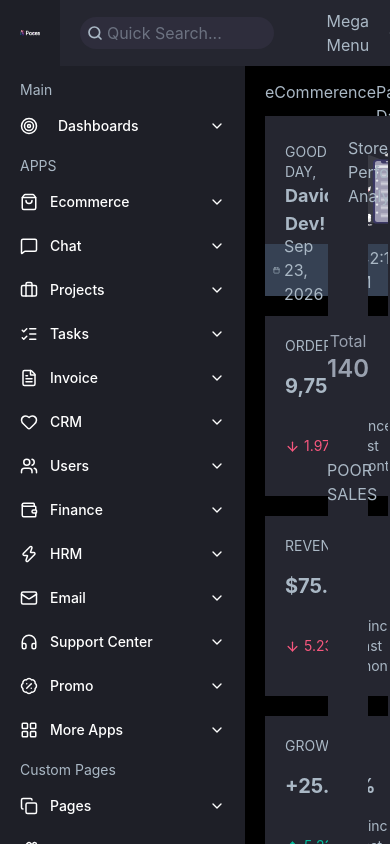
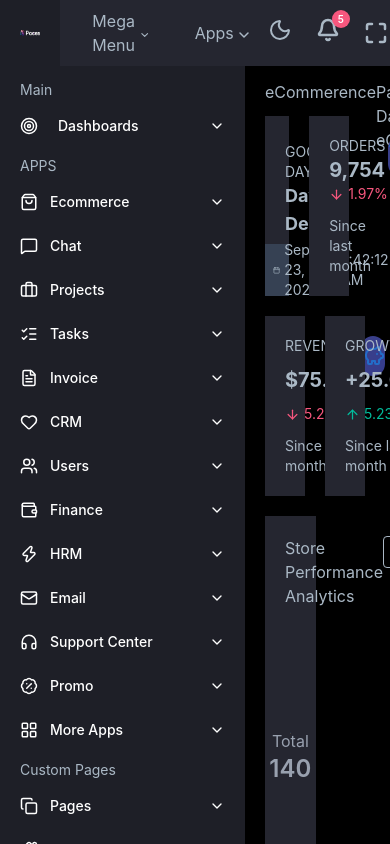
Before and after one commit to Husnainawm/Paces-Ecommerence-Admin-panel, a React (Vite) app: page / in a window 390 px wide. Built offline with nearby package versions, Linux system fonts and the light colour scheme.

Commit message:
XL SIZE Done

```diff
--- a/src/Component/Heros/Dountgraph.jsx
+++ b/src/Component/Heros/Dountgraph.jsx
@@ -24,7 +24,7 @@ const Dountgraph = () => {
 
         const colors =["red","green","blue"]
   return (
-    <div className='w-[26%] bg-backCol p-5'>
+    <div className='w-[48.25%] xl:w-[26%] bg-backCol p-5'>
         <div className='flex justify-between'>
             <p>Store Performance Analytics</p>
             <button className='flex gap-4 items-center h-8 border rounded p-3'><RefreshCw size={16}/>Refresh</button>
--- a/src/Component/Heros/Homepage.jsx
+++ b/src/Component/Heros/Homepage.jsx
@@ -15,7 +15,7 @@ const Homepage = () => {
         <>
         <div className='px-5 h-lvh pt-20 [&::-webkit-scrollbar]:hidden flex flex-1 flex-col gap-2 overflow-y-auto'>
             <Nav />
-            <div className='flex wrap gap-5'>
+            <div className='flex flex-wrap gap-5'>
             <Sectionone />
             <Dountgraph/>
             <WeeklyPerformance/>
--- a/src/Component/Heros/Mapcomponent.jsx
+++ b/src/Component/Heros/Mapcomponent.jsx
@@ -36,7 +36,7 @@ const countries = [
 
 const RevenueByLocations = () => {
   return (
-    <div className="bg-backCol rounded-lg text-gray-300 w-[29%]">
+    <div className="bg-backCol rounded-lg text-gray-300 w-[48%] xl:w-[29%]">
       {/* Header */}
       <div className="flex justify-between items-center px-6 py-5 border-b border-dashed border-gray-700">
         <p className="font-medium">Revenue By Locations</p>
--- a/src/Component/Heros/RecentOrder.jsx
+++ b/src/Component/Heros/RecentOrder.jsx
@@ -69,7 +69,7 @@ const RecentOrders = () => {
   }
 
   return (
-    <div className="bg-backCol rounded-lg text-gray-300 w-[44%]">
+    <div className="bg-backCol rounded-lg text-gray-300 w-full xl:w-[44%]">
       {/* Header */}
       <div className="flex justify-between items-center px-6 py-5">
         <p className="">
--- a/src/Component/Heros/SalesReports.jsx
+++ b/src/Component/Heros/SalesReports.jsx
@@ -26,7 +26,7 @@ const SalesReport = () => {
   const [activeTab, setActiveTab] = useState('Monthly')
 
   return (
-    <div className="bg-backCol rounded-lg text-gray-300 w-[50%]">
+    <div className="bg-backCol rounded-lg text-gray-300 w-full xl:w-[50%]">
       {/* Header + tabs */}
       <div className="flex justify-between items-center px-6 pt-5 border-b border-dashed border-gray-700">
         <p className="pb-4 font-medium">
--- a/src/Component/Heros/Sectionone.jsx
+++ b/src/Component/Heros/Sectionone.jsx
@@ -53,8 +53,8 @@ const Sectionone = () => {
 
     return (
         <>
-            <div className='w-[41%] gap-5 flex flex-wrap'>
-                <div className='h-45 w-80 flex flex-col  bg-backCol ' >
+            <div className='w-full xl:w-[41%] gap-5 flex flex-wrap'>
+                <div className='h-45 w-[23%] xl:w-[47%] flex flex-col  bg-backCol ' >
                     <div className='p-5 pb-0 flex flex-1 justify-between items-center'>
                         <div>
                             <p className='text-sm'>
@@ -64,16 +64,16 @@ const Sectionone = () => {
                                 David Dev!
                             </p>
                         </div>
-                        <img className='h-20' src="public\email-campaign.svg" alt="" />
+                        <img className='h-20 hidden xl:block' src="public\email-campaign.svg" alt="" />
                     </div>
                     <div className='flex justify-between p-2 h-13 bg-gray-700'>
                         <div className='flex items-center gap-1'>
                             <Calendar size={15} />
-                            <p>{today}</p>
+                            <p className='text-sm'>{today}</p>
                         </div>
                         <div className='flex items-center gap-1'>
                             <Clock size={15} />
-                            <p>{time.toLocaleTimeString()}</p>
+                            <p className='text-sm'>{time.toLocaleTimeString()}</p>
                         </div>
                     </div>
                 </div>
@@ -81,11 +81,11 @@ const Sectionone = () => {
                 {
                     order.map((elem, idx) => {
                         return (
-                            <div key={idx} className='h-45 w-80 flex justify-between p-5  bg-backCol' >
+                            <div key={idx} className='h-45 w-[23%] xl:w-[47%] flex justify-between p-5  bg-backCol' >
                                 <div className='flex flex-col justify-between h-full'>
                                 <p className='text-sm'>{elem.Sector}</p>
                                 <p className='text-xl font-bold '>{elem.value}</p>
-                                <div className=' flex gap-3'>
+                                <div className=' flex flex-col xl:flex-row gap-3'>
                                     <p    key={idx}
                                     className={   idx < 2
                                          ? 'text-redCol flex text-sm gap-1 items-center'  : 'text-greenCol flex text-sm gap-1 items-center'
--- a/src/Component/Navbars/GrifMenu.jsx
+++ b/src/Component/Navbars/GrifMenu.jsx
@@ -33,7 +33,7 @@ const GridMenu = () => {
   }, [])
 
   return (
-    <div ref={menuRef} className="relative">
+    <div ref={menuRef} className="relative hidden lg:block">
       <button onClick={() => setIsOpen(!isOpen)} className="px-1.5 hover:text-white">
         <LayoutGrid />
       </button>
--- a/src/Component/Navbars/Navbar.jsx
+++ b/src/Component/Navbars/Navbar.jsx
@@ -1,11 +1,6 @@
 import React from "react";
 import {
   Search,
-  Moon,
-  ChevronDown,
-  LayoutGrid,
-  Bell,
-  Maximize,
   Palette,
   Settings,
   CircleDot
@@ -39,7 +34,7 @@ const Navbarone = () => {
         </div>
         <div className="flex flex-1 top-0 right-0 h-16.5 bg-backCol px-5">
           <div className="w-full flex items-center gap-7">
-            <div className="flex justify-center gap-1 w-56 border-0 rounded-3xl h-8 items-center bg-[#2e2d3c]">
+            <div className=" hidden lg:flex justify-center gap-1 w-56 border-0 rounded-3xl h-8 items-center bg-[#2e2d3c]">
               <div>
                 <Search size={16} strokeWidth={2.5} />
               </div>
--- a/src/Component/Navbars/ProfileMenu.jsx
+++ b/src/Component/Navbars/ProfileMenu.jsx
@@ -53,15 +53,17 @@ const ProfileMenu = () => {
         <div className="w-10 h-8 pr-2">
           <img className="object-cover rounded-full" src={userImg} alt="David Dev" />
         </div>
-        <div className="text-left w-18">
+        <div className=" hidden lg:block text-left w-18">
           <h5 className="text-sm">David Dev</h5>
-          <p className="text-[12px] hover:text-white">Admin Head</p>
+          <p className=" text-[12px] hover:text-white">Admin Head</p>
         </div>
+        <div className='hidden lg:block'>
         <ChevronDown
           className={`pt-1 transition-transform ${isOpen ? 'rotate-180' : ''}`}
           size={20}
           strokeWidth={2.25}
         />
+        </div>
       </button>
 
       {/* Dropdown */}
```
